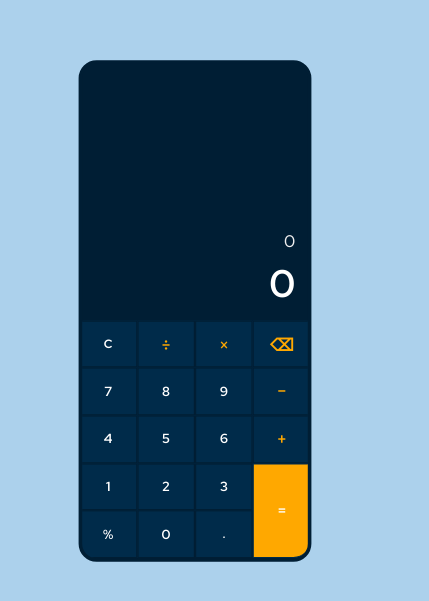
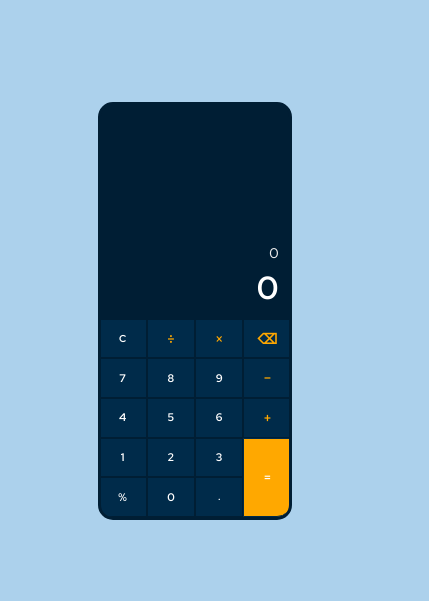
Before and after one commit to ngoclien08/javascript-training, a website built with Parcel: page calculator-app/src/index.html in a window 390 px wide. Shown: the part 111-712 px from the top of the page, 429 px wide, since content can reach past the window. Built offline with nearby package versions, Linux system fonts and the light colour scheme.

Commit message:
Update CSS to remove scroll and center calculator on all devices

```diff
--- a/calculator-app/src/styles/base/variables.css
+++ b/calculator-app/src/styles/base/variables.css
@@ -6,7 +6,6 @@
   --color-white: #FFFFFF;
   --color-gray-light: #EFEFEF;
 
-
   --font-weight-bold: 700;
   --font-weight-medium: 500;
 
--- a/calculator-app/src/styles/main.css
+++ b/calculator-app/src/styles/main.css
@@ -36,21 +36,19 @@ body {
 
 @media (max-width: 767px) {
   .container {
-    transform: scale(1.2);
+    transform: none;
     padding: 0;
   }
   .calculator {
-    width: 100vw;
-    height: 90vh;
-    max-width: 193.14px;
-    max-height: 418px;
-    margin: 0;
+    width: 193.14px;
+    height: 418px;
+    margin: 0 auto;
   }
 }
 
 @media (min-width: 768px) and (max-width: 1023px) {
   .container {
-    transform: scale(1.3);
+    transform: none;
     justify-content: center;
     align-items: center;
   }
@@ -58,7 +56,7 @@ body {
 
 @media (min-width: 1024px) {
   .container {
-    transform: scale(1.5);
+    transform: none;
     justify-content: center;
     align-items: center;
   }
```
